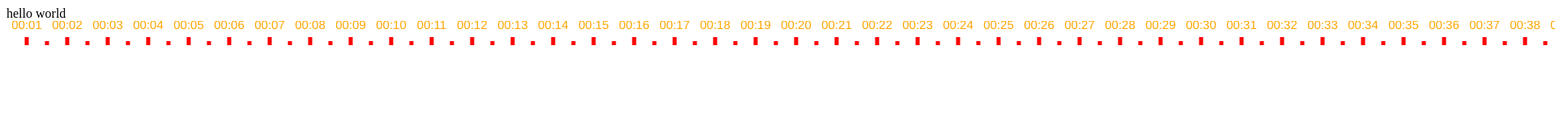
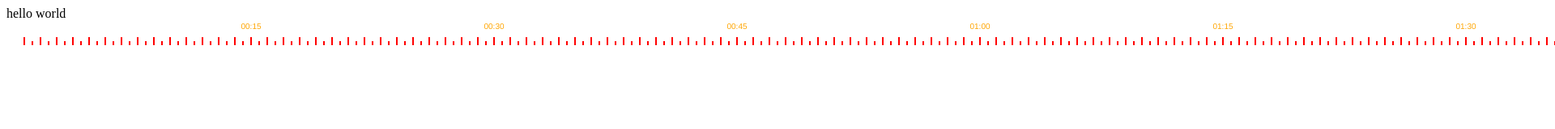
Before and after one commit to samccone/timeline-grid, a website: page sample/index.html in a window 1280 px wide. Shown: the top 160 px of the page at 81% size, 1920 px wide, since content can reach past the window. Drawn offline with Linux system fonts and the light colour scheme.

Commit message:
add some more constuctor parms / fix retina rendering issues

```diff
--- a/sample/index.html
+++ b/sample/index.html
@@ -8,11 +8,14 @@
     <script type="text/javascript">
       a = new timelineGrid({
         seconds: 120,
-        pps: 50,
+        pps: 20,
+        fontSize: 10,
+        font: "Helvetica",
         height: 10,
-        lineWidth: 5,
+        lineWidth: 2,
         fillStyle: "red",
-        fontFillStyle: "orange"
+        fontFillStyle: "orange",
+        stampEvery: 15
       });
     </script>
 
--- a/timeline-grid.js
+++ b/timeline-grid.js
@@ -11,10 +11,13 @@
       this.retina = window.devicePixelRatio || 1;
       this.options.horzPadding = 20 * this.retina;
       this.options.vertPadding = 20 * this.retina;
+      this.options.fontSize = this.options.fontSize * this.retina || 15 * this.retina;
+      this.options.font = this.options.font || "Helvetica";
       this.options.appendTo = this.options.appendTo || document.body;
       this.options.pps = this.options.pps * this.retina;
-      this.options.lineWidth = this.options.lineWidth || 4;
-      this.options.fontStyle = this.options.fontStyle || '15px Helvetica';
+      this.options.stampEvery = this.options.stampEvery || 1;
+      this.options.lineWidth = this.options.lineWidth * this.retina || 4 * this.retina;
+      this.options.fontStyle = "" + this.options.fontSize + "px " + this.options.font;
       this.options.fillStyle = this.options.fillStyle || "black";
       this.options.fontFillStyle = this.options.fontFillStyle || this.options.fillStyle;
       this.options.height = (this.options.height * this.retina || 50 * this.retina) + this.options.vertPadding;
@@ -70,7 +73,9 @@
           if (o.fillStyle !== o.fontFillStyle) {
             this.ctx.fillStyle = o.fontFillStyle;
           }
-          this.ctx.fillText(this.formatTime(i + 1), x - metrics.width / 2 + o.lineWidth / 2, this.options.vertPadding / 2);
+          if (!(!i || (i + 1) % o.stampEvery)) {
+            this.ctx.fillText(this.formatTime(i + 1), x - metrics.width / 2 + o.lineWidth / 2, this.options.vertPadding / 2);
+          }
         }
         if (o.fillStyle !== o.fontFillStyle) {
           this.ctx.fillStyle = o.fillStyle;
```
Also changed, not shown: src/timeline-grid.coffee (+9 -5 lines).
